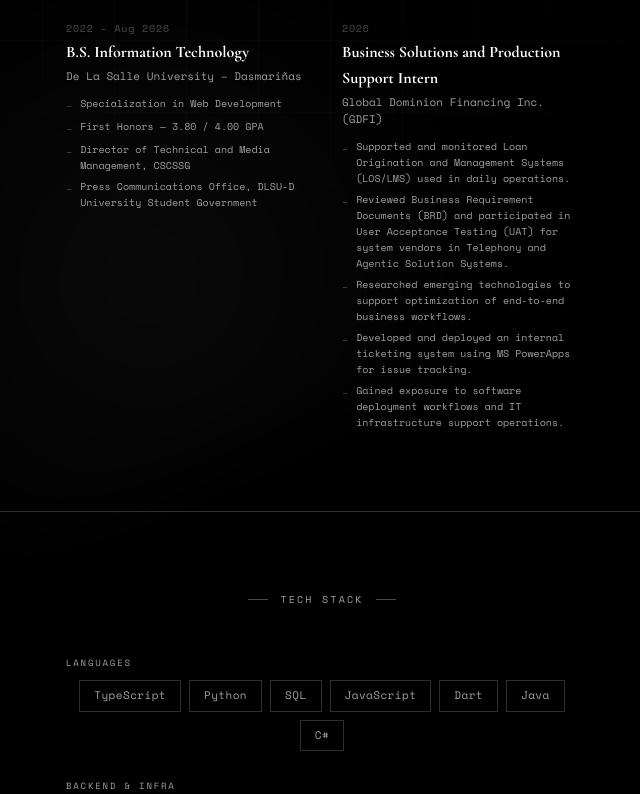
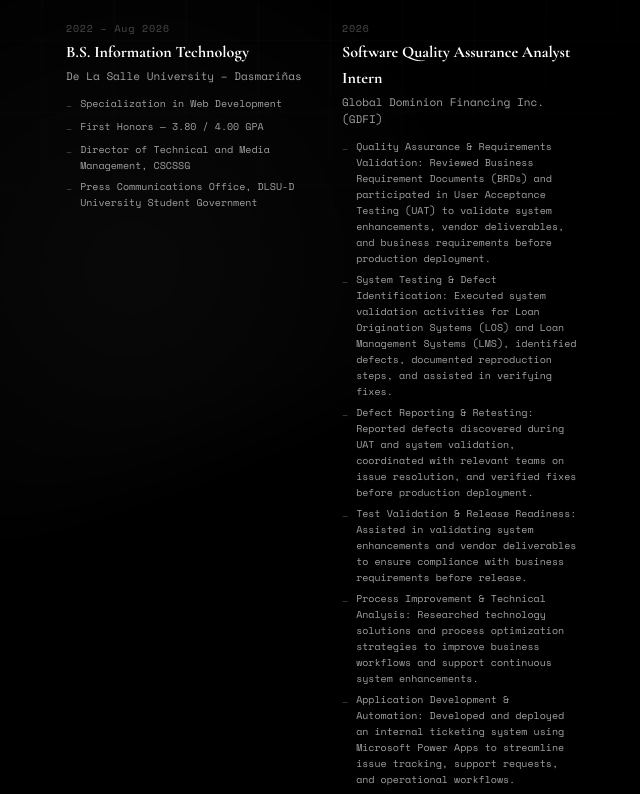
Before and after one commit to Hertis-Garcia/portfolio-website, a React (Vite) app: page / in a window 1280 px wide. Shown: the part 680-1474 px from the top of the page, without its empty margins (318-958 px from the left). Built offline with nearby package versions, Linux system fonts and the light colour scheme.

Commit message:
oct 16 2026 update

```diff
--- a/src/data/portfolio.js
+++ b/src/data/portfolio.js
@@ -15,14 +15,16 @@
 export const experience = [
   {
     year: '2026',
-    title: 'Business Solutions and Production Support Intern',
+    title: 'Software Quality Assurance Analyst Intern',
     sub: 'Global Dominion Financing Inc. (GDFI)',
     details: [
-      'Supported and monitored Loan Origination and Management Systems (LOS/LMS) used in daily operations.',
-      'Reviewed Business Requirement Documents (BRD) and participated in User Acceptance Testing (UAT) for system vendors in Telephony and Agentic Solution Systems.',
-      'Researched emerging technologies to support optimization of end-to-end business workflows.',
-      'Developed and deployed an internal ticketing system using MS PowerApps for issue tracking.',
-      'Gained exposure to software deployment workflows and IT infrastructure support operations.',
+      'Quality Assurance & Requirements Validation: Reviewed Business Requirement Documents (BRDs) and participated in User Acceptance Testing (UAT) to validate system enhancements, vendor deliverables, and business requirements before production deployment.',
+      'System Testing & Defect Identification: Executed system validation activities for Loan Origination Systems (LOS) and Loan Management Systems (LMS), identified defects, documented reproduction steps, and assisted in verifying fixes.',
+      'Defect Reporting & Retesting: Reported defects discovered during UAT and system validation, coordinated with relevant teams on issue resolution, and verified fixes before production deployment.',
+      'Test Validation & Release Readiness: Assisted in validating system enhancements and vendor deliverables to ensure compliance with business requirements before release.',
+      'Process Improvement & Technical Analysis: Researched technology solutions and process optimization strategies to improve business workflows and support continuous system enhancements.',
+      'Application Development & Automation: Developed and deployed an internal ticketing system using Microsoft Power Apps to streamline issue tracking, support requests, and operational workflows.',
+      'System Monitoring & IT Operations: Supported and monitored Loan Origination Systems (LOS) and Loan Management Systems (LMS), assisting in maintaining system availability and resolving production-related issues.',
     ],
   },
 ]
@@ -116,7 +118,7 @@
   },
   {
     label: 'Resume',
-    href: 'https://canva.link/fwz4sjg94q4x7ns',
+    href: 'https://canva.link/a2kmw1wm2mswxbb',
     newTab: true,
   },
 ];
```
Also changed, not shown: 1 other file (tests, documents, lock files or other folders).
